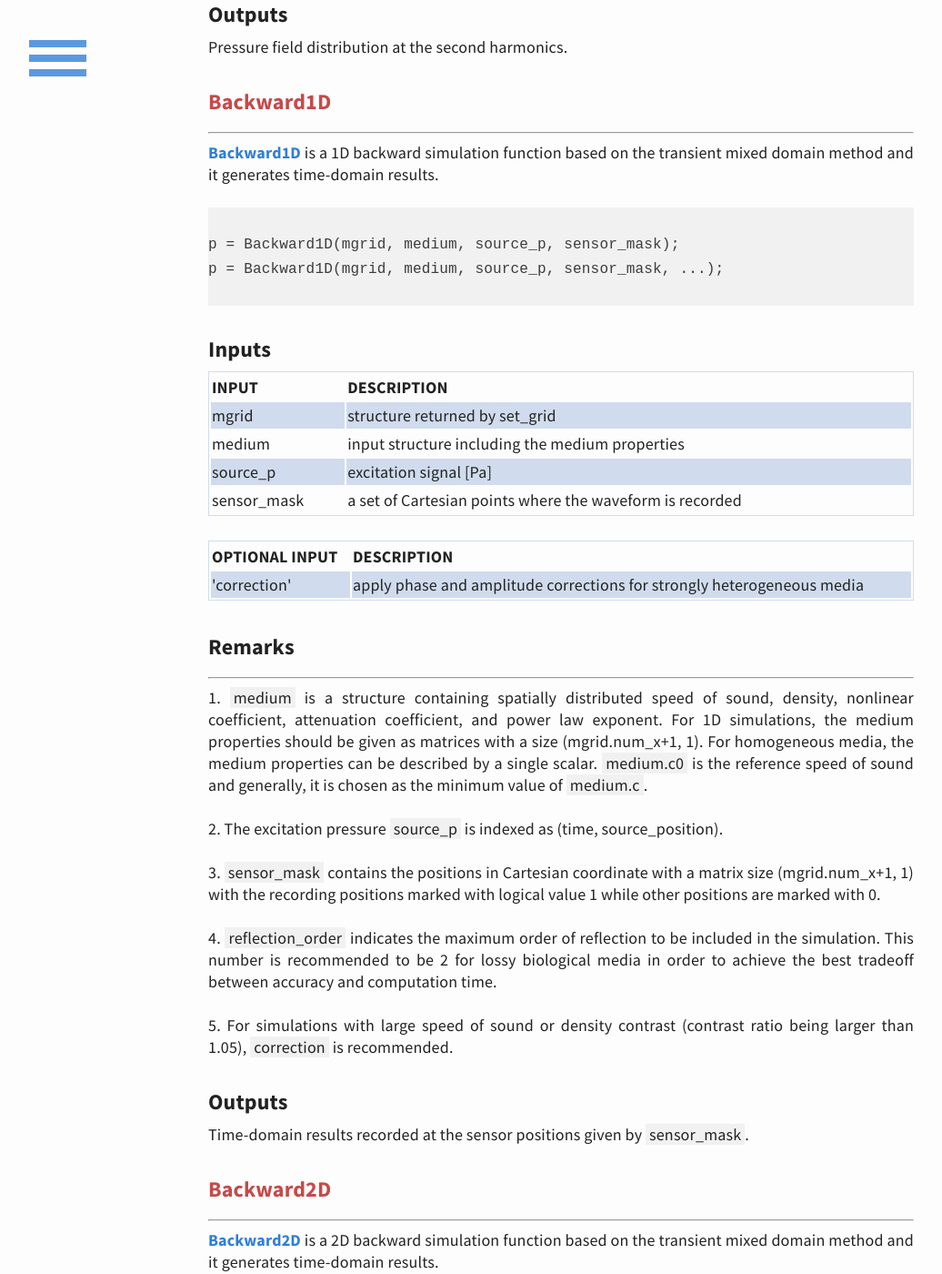
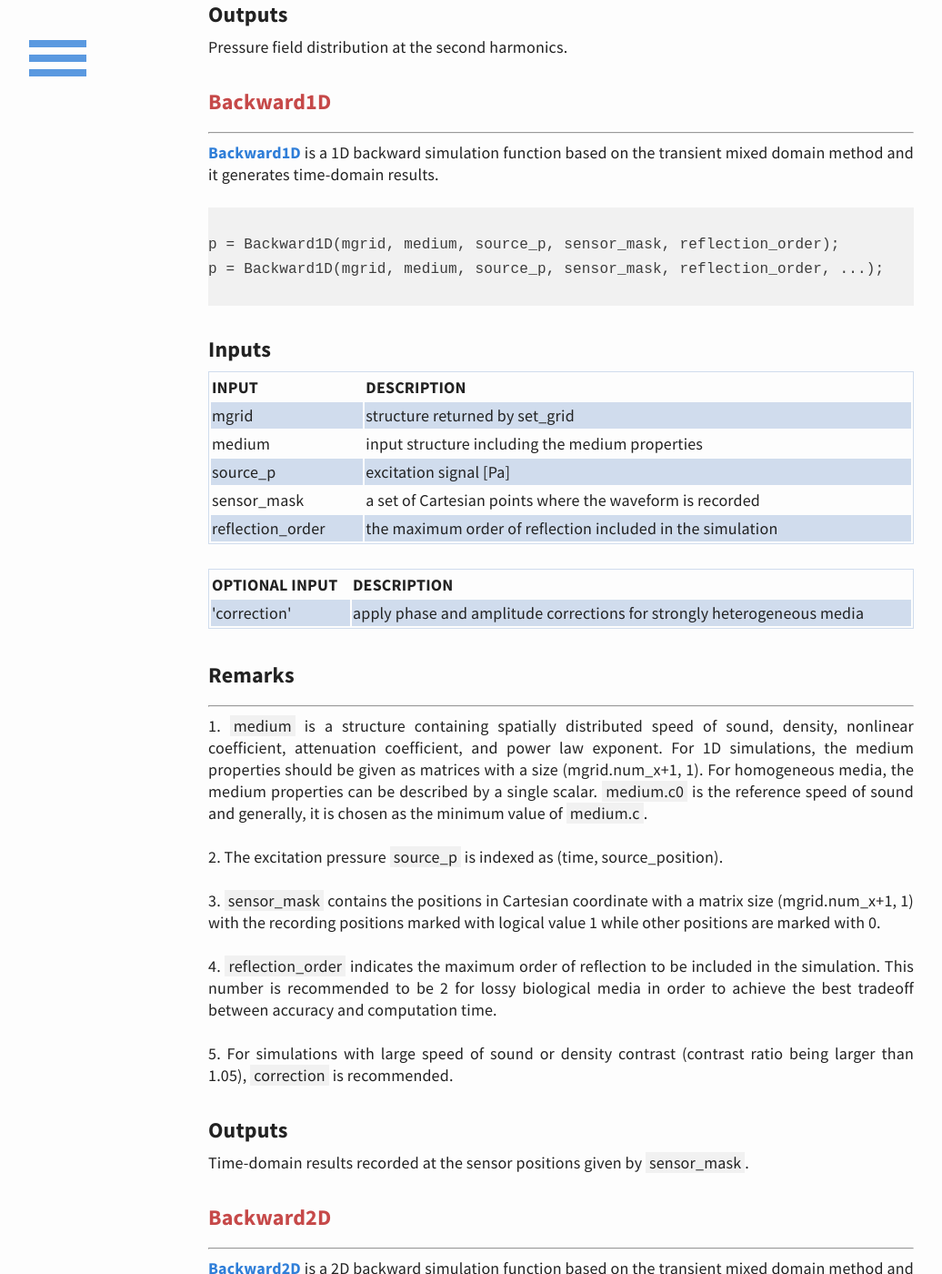
Before and after one commit to m-SOUND/mSOUND, a Jekyll site: the page built from function.html, in a window 1280 px wide and 1400 px high, scrolled down 11712 px. Shown: the whole window at 91% size, without its empty margins (23-1059 px from the left). Built offline with Jekyll 4.4.1, drawn with Linux system fonts in a browser that asks for light colours; some of the changed text lies outside the part shown.

Commit message:
Update function.html

```diff
--- a/function.html
+++ b/function.html
@@ -348,15 +348,20 @@
  <span style="background-color:#f1f1f1">medium.c0</span>
  is the reference speed of sound and generally, it is chosen as the minimum value of
  <span style="background-color:#f1f1f1">medium.c</span>.
+
  <br><br>2. The excitation pressure <span style="background-color:#f1f1f1">source_p</span> is indexed as (time, source_position).
+
  <br><br>3. <span style="background-color:#f1f1f1">sensor_mask</span>
  contains the positions in Cartesian coordinate with a matrix size (mgrid.num_x, mgrid.num_y, mgrid.num_z+1)
  with the recording positions marked with logical value 1 while other positions are marked with 0.
+
  <br><br>4. <span style="background-color:#f1f1f1">reflection_order</span>
  indicates the maximum order of reflection to be included in the simulation. This number is
  recommended to be 2 for lossy biological media in order to achieve the best tradeoff between accuracy and computation time.
+
  <br><br>5. For simulations with large speed of sound or density contrast (contrast ratio being larger than 1.05),
  <span style="background-color:#f1f1f1">correction</span> is recommended.
+
  <br><br>6. By invoking <span style="background-color:#f1f1f1">NRL</span>, non-reflecting layers are added to the computational
  domain and would minimize the spatial aliasing error. If the non-reflecting layer is activated,
  <span style="background-color:#f1f1f1">medium.NRL_gamma</span> and <span style="background-color:#f1f1f1">medium.NRL_alpha</span>
@@ -431,14 +436,18 @@
  <span style="background-color:#f1f1f1">medium.c0</span>
  is the reference speed of sound and generally, it is chosen as the minimum value of
  <span style="background-color:#f1f1f1">medium.c</span>.
+
  <br><br>2. <span style="background-color:#f1f1f1">sensor_mask</span>
  contains the positions in Cartesian coordinate with a matrix size (mgrid.num_x, mgrid.num_y+1)
  with the recording positions marked with logical value 1 while other positions are marked with 0.
+
  <br><br>3. <span style="background-color:#f1f1f1">reflection_order</span>
  indicates the maximum order of reflection to be included in the simulation. This number is
  recommended to be 2 for lossy biological media in order to achieve the best tradeoff between accuracy and computation time.
+
  <br><br>4. For simulations with large speed of sound or density contrast (contrast ratio being larger than 1.05),
  <span style="background-color:#f1f1f1">correction</span> is recommended.
+
  <br><br>5. By invoking <span style="background-color:#f1f1f1">NRL</span>, non-reflecting layers are added to the computational
  domain and would minimize the spatial aliasing error. If the non-reflecting layer is activated,
  <span style="background-color:#f1f1f1">medium.NRL_gamma</span> and <span style="background-color:#f1f1f1">medium.NRL_alpha</span>
@@ -514,11 +523,14 @@
  <span style="background-color:#f1f1f1">medium.c0</span>
  is the reference speed of sound and generally, it is chosen as the minimum value of
  <span style="background-color:#f1f1f1">medium.c</span>.
+
  <br><br>2. <span style="background-color:#f1f1f1">sensor_mask</span>
  contains the positions in Cartesian coordinate with a matrix size (mgrid.num_x, mgrid.num_y+1)
  with the recording positions marked with logical value 1 while other positions are marked with 0.
+
  <br><br>3. For simulations with large speed of sound or density contrast (contrast ratio being larger than 1.05),
  <span style="background-color:#f1f1f1">correction</span> is recommended.
+
  <br><br>4. By invoking <span style="background-color:#f1f1f1">NRL</span>, non-reflecting layers are added to the computational
  domain and would minimize the spatial aliasing error. If the non-reflecting layer is activated,
  <span style="background-color:#f1f1f1">medium.NRL_gamma</span> and <span style="background-color:#f1f1f1">medium.NRL_alpha</span>
@@ -590,14 +602,18 @@
  <span style="background-color:#f1f1f1">medium.c0</span>
  is the reference speed of sound and generally, it is chosen as the minimum value of
  <span style="background-color:#f1f1f1">medium.c</span>.
+
  <br><br>2. <span style="background-color:#f1f1f1">sensor_mask</span>
  contains the positions in Cartesian coordinate with a matrix size (mgrid.num_x, mgrid.num_y, mgrid.num_z+1)
  with the recording positions marked with logical value 1 while other positions are marked with 0.
+
  <br><br>3. <span style="background-color:#f1f1f1">reflection_order</span>
  indicates the maximum order of reflection to be included in the simulation. This number is
  recommended to be 2 for lossy biological media in order to achieve the best tradeoff between accuracy and computation time.
+
  <br><br>4. For simulations with large speed of sound or density contrast (contrast ratio being larger than 1.05),
  <span style="background-color:#f1f1f1">correction</span> is recommended.
+
  <br><br>5. By invoking <span style="background-color:#f1f1f1">NRL</span>, non-reflecting layers are added to the computational
  domain and would minimize the spatial aliasing error. If the non-reflecting layer is activated,
  <span style="background-color:#f1f1f1">medium.NRL_gamma</span> and <span style="background-color:#f1f1f1">medium.NRL_alpha</span>
@@ -675,11 +691,14 @@
  <span style="background-color:#f1f1f1">medium.c0</span>
  is the reference speed of sound and generally, it is chosen as the minimum value of
  <span style="background-color:#f1f1f1">medium.c</span>.
+
  <br><br>2. <span style="background-color:#f1f1f1">sensor_mask</span>
  contains the positions in Cartesian coordinate with a matrix size (mgrid.num_x, mgrid.num_y, mgrid.num_z+1)
  with the recording positions marked with logical value 1 while other positions are marked with 0.
+
  <br><br>3. For simulations with large speed of sound or density contrast (contrast ratio being larger than 1.05),
  <span style="background-color:#f1f1f1">correction</span> is recommended.
+
  <br><br>4. By invoking <span style="background-color:#f1f1f1">NRL</span>, non-reflecting layers are added to the computational
  domain and would minimize the spatial aliasing error. If the non-reflecting layer is activated,
  <span style="background-color:#f1f1f1">medium.NRL_gamma</span> and <span style="background-color:#f1f1f1">medium.NRL_alpha</span>
@@ -687,6 +706,7 @@
  or a small <span style="background-color:#f1f1f1">medium.NRL_alpha</span> implies more energy will be absorbed and
  thus reducing the aliasing error. On the contrary, if <span style="background-color:#f1f1f1">medium.NRL_alpha</span> is too small,
  the acoustic filed becomes inaccurate due to excess absorption.
+
 </p>
 
 <h3>Outputs</h3>
@@ -702,8 +722,8 @@
  <a href="/mSOUND/function.html#Backward1D">Backward1D</a>
  is a 1D backward simulation function based on the transient mixed domain method and it generates time-domain results.
 <pre> <code>
-p = Backward1D(mgrid, medium, source_p, sensor_mask);
-p = Backward1D(mgrid, medium, source_p, sensor_mask, ...);
+p = Backward1D(mgrid, medium, source_p, sensor_mask, reflection_order);
+p = Backward1D(mgrid, medium, source_p, sensor_mask, reflection_order, ...);
 </code>  </pre>
 </p>
 
@@ -723,6 +743,9 @@
   </tr>
   <tr>
     <td>sensor_mask</td><td>a set of Cartesian points where the waveform is recorded</td>
+  </tr>
+   <tr>
+    <td>reflection_order</td><td>the maximum order of reflection included in the simulation</td>
   </tr>
  </table>
 
@@ -748,13 +771,17 @@
  <span style="background-color:#f1f1f1">medium.c0</span>
  is the reference speed of sound and generally, it is chosen as the minimum value of
  <span style="background-color:#f1f1f1">medium.c</span>.
+
  <br><br>2. The excitation pressure <span style="background-color:#f1f1f1">source_p</span> is indexed as (time, source_position).
+
  <br><br>3. <span style="background-color:#f1f1f1">sensor_mask</span>
  contains the positions in Cartesian coordinate with a matrix size (mgrid.num_x+1, 1)
  with the recording positions marked with logical value 1 while other positions are marked with 0.
+
  <br><br>4. <span style="background-color:#f1f1f1">reflection_order</span>
  indicates the maximum order of reflection to be included in the simulation. This number is
  recommended to be 2 for lossy biological media in order to achieve the best tradeoff between accuracy and computation time.
+
  <br><br>5. For simulations with large speed of sound or density contrast (contrast ratio being larger than 1.05),
  <span style="background-color:#f1f1f1">correction</span> is recommended.
 </p>
@@ -771,8 +798,8 @@
  <a href="/mSOUND/function.html#Backward2D">Backward2D</a>
  is a 2D backward simulation function based on the transient mixed domain method and it generates time-domain results.
 <pre>  <code>
-p = Backward2D(mgrid, medium, source_p, sensor_mask);
-p = Backward2D(mgrid, medium, source_p, sensor_mask, ...);
+p = Backward2D(mgrid, medium, source_p, sensor_mask, reflection_order);
+p = Backward2D(mgrid, medium, source_p, sensor_mask, reflection_order, ...);
 </code>  </pre>
 </p>
 <h3>Inputs</h3>
@@ -824,15 +851,20 @@
  <span style="background-color:#f1f1f1">medium.c0</span>
  is the reference speed of sound and generally, it is chosen as the minimum value of
  <span style="background-color:#f1f1f1">medium.c</span>.
+
  <br><br>2. The excitation pressure <span style="background-color:#f1f1f1">source_p</span> is indexed as (time, source_position).
+
  <br><br>3. <span style="background-color:#f1f1f1">sensor_mask</span>
  contains the positions in Cartesian coordinate with a matrix size (mgrid.num_x, mgrid.num_y+1)
  with the recording positions marked with logical value 1 while other positions are marked with 0.
+
  <br><br>4. <span style="background-color:#f1f1f1">reflection_order</span>
  indicates the maximum order of reflection to be included in the simulation. This number is
  recommended to be 2 for lossy biological media in order to achieve the best tradeoff between accuracy and computation time.
+
  <br><br>5. For simulations with large speed of sound or density contrast (contrast ratio being larger than 1.05),
  <span style="background-color:#f1f1f1">correction</span> is recommended.
+
  <br><br>6. By invoking <span style="background-color:#f1f1f1">NRL</span>, non-reflecting layers are added to the computational
  domain and would minimize the spatial aliasing error. If the non-reflecting layer is activated,
  <span style="background-color:#f1f1f1">medium.NRL_gamma</span> and <span style="background-color:#f1f1f1">medium.NRL_alpha</span>
@@ -840,6 +872,7 @@
  or a small <span style="background-color:#f1f1f1">medium.NRL_alpha</span> implies more energy will be absorbed and
  thus reducing the aliasing error. On the contrary, if <span style="background-color:#f1f1f1">medium.NRL_alpha</span> is too small,
  the acoustic filed becomes inaccurate due to excess absorption.
+
  <br><br>7. <span style="background-color:#f1f1f1">record_animation</span> will record the animation and save the animation
  file as ‘animation.avi’.
 </p>
@@ -856,8 +889,8 @@
  <a href="/mSOUND/function.html#Backward3D">Backward3D</a>
  is a 3D backward simulation function based on the transient mixed domain method and it generates time-domain results.
 <pre>  <code>
-p = Backward3D(mgrid, medium, source_p, sensor_mask);
-p = Backward3D(mgrid, medium, source_p, sensor_mask, ...);
+p = Backward3D(mgrid, medium, source_p, sensor_mask, reflection_order);
+p = Backward3D(mgrid, medium, source_p, sensor_mask, reflection_order, ...);
 </code>  </pre>
 </p>
 <h3>Inputs</h3>
@@ -909,15 +942,20 @@
  <span style="background-color:#f1f1f1">medium.c0</span>
  is the reference speed of sound and generally, it is chosen as the minimum value of
  <span style="background-color:#f1f1f1">medium.c</span>.
+
  <br><br>2. The excitation pressure <span style="background-color:#f1f1f1">source_p</span> is indexed as (time, source_position).
+
  <br><br>3. <span style="background-color:#f1f1f1">sensor_mask</span>
  contains the positions in Cartesian coordinate with a matrix size (mgrid.num_x, mgrid.num_y, mgrid.num_z+1)
  with the recording positions marked with logical value 1 while other positions are marked with 0.
+
  <br><br>4. <span style="background-color:#f1f1f1">reflection_order</span>
  indicates the maximum order of reflection to be included in the simulation. This number is
  recommended to be 2 for lossy biological media in order to achieve the best tradeoff between accuracy and computation time.
+
  <br><br>5. For simulations with large speed of sound or density contrast (contrast ratio being larger than 1.05),
  <span style="background-color:#f1f1f1">correction</span> is recommended.
+
  <br><br>6. By invoking <span style="background-color:#f1f1f1">NRL</span>, non-reflecting layers are added to the computational
  domain and would minimize the spatial aliasing error. If the non-reflecting layer is activated,
  <span style="background-color:#f1f1f1">medium.NRL_gamma</span> and <span style="background-color:#f1f1f1">medium.NRL_alpha</span>
@@ -925,6 +963,7 @@
  or a small <span style="background-color:#f1f1f1">medium.NRL_alpha</span> implies more energy will be absorbed and
  thus reducing the aliasing error. On the contrary, if <span style="background-color:#f1f1f1">medium.NRL_alpha</span> is too small,
  the acoustic filed becomes inaccurate due to excess absorption.
+
  <br><br>7. <span style="background-color:#f1f1f1">record_animation</span> will record the animation and save the animation
  file as ‘animation.avi’.
 </p>
@@ -943,8 +982,8 @@
  generates the pressure field at the center frequency. Only use this function when the excitation is
  a continuous wave (sinusoidal wave) and linear wave propagation is considered.
 <pre>  <code>
-p = Backward2D_fund(mgrid, medium, source_p, omega_c);
-p = Backward2D_fund(mgrid, medium, source_p, omega_c, ...);
+p = Backward2D_fund(mgrid, medium, source_p, omega_c, reflection_order);
+p = Backward2D_fund(mgrid, medium, source_p, omega_c, reflection_order...);
 </code>  </pre>
 </p>
 <h3>Inputs</h3>
@@ -991,14 +1030,18 @@
  <span style="background-color:#f1f1f1">medium.c0</span>
  is the reference speed of sound and generally, it is chosen as the minimum value of
  <span style="background-color:#f1f1f1">medium.c</span>.
+
  <br><br>2. <span style="background-color:#f1f1f1">sensor_mask</span>
  contains the positions in Cartesian coordinate with a matrix size (mgrid.num_x, mgrid.num_y+1)
  with the recording positions marked with logical value 1 while other positions are marked with 0.
+
  <br><br>3. <span style="background-color:#f1f1f1">reflection_order</span>
  indicates the maximum order of reflection to be included in the simulation. This number is
  recommended to be 2 for lossy biological media in order to achieve the best tradeoff between accuracy and computation time.
+
  <br><br>4. For simulations with large speed of sound or density contrast (contrast ratio being larger than 1.05),
  <span style="background-color:#f1f1f1">correction</span> is recommended.
+
  <br><br>5. By invoking <span style="background-color:#f1f1f1">NRL</span>, non-reflecting layers are added to the computational
  domain and would minimize the spatial aliasing error. If the non-reflecting layer is activated,
  <span style="background-color:#f1f1f1">medium.NRL_gamma</span> and <span style="background-color:#f1f1f1">medium.NRL_alpha</span>
@@ -1022,8 +1065,8 @@
 generates the pressure field at the center frequency. Only use this function when the excitation is
  a continuous wave (sinusoidal wave) and linear wave propagation is considered.
 <pre>  <code>
-p = Backward3D_fund(mgrid, medium, source_p, omega_c);
-p = Backward3D_fund(mgrid, medium, source_p, omega_c, ...);
+p = Backward3D_fund(mgrid, medium, source_p, omega_c, reflection_order);
+p = Backward3D_fund(mgrid, medium, source_p, omega_c, reflection_order, ...);
 </code>  </pre>
 </p>
 <h3>Inputs</h3>
@@ -1069,14 +1112,18 @@
  <span style="background-color:#f1f1f1">medium.c0</span>
  is the reference speed of sound and generally, it is chosen as the minimum value of
  <span style="background-color:#f1f1f1">medium.c</span>.
+
  <br><br>2. <span style="background-color:#f1f1f1">sensor_mask</span>
  contains the positions in Cartesian coordinate with a matrix size (mgrid.num_x, mgrid.num_y, mgrid.num_z+1)
  with the recording positions marked with logical value 1 while other positions are marked with 0.
+
  <br><br>3. <span style="background-color:#f1f1f1">reflection_order</span>
  indicates the maximum order of reflection to be included in the simulation. This number is
  recommended to be 2 for lossy biological media in order to achieve the best tradeoff between accuracy and computation time.
+
  <br><br>4. For simulations with large speed of sound or density contrast (contrast ratio being larger than 1.05),
  <span style="background-color:#f1f1f1">correction</span> is recommended.
+
  <br><br>5. By invoking <span style="background-color:#f1f1f1">NRL</span>, non-reflecting layers are added to the computational
  domain and would minimize the spatial aliasing error. If the non-reflecting layer is activated,
  <span style="background-color:#f1f1f1">medium.NRL_gamma</span> and <span style="background-color:#f1f1f1">medium.NRL_alpha</span>
```
